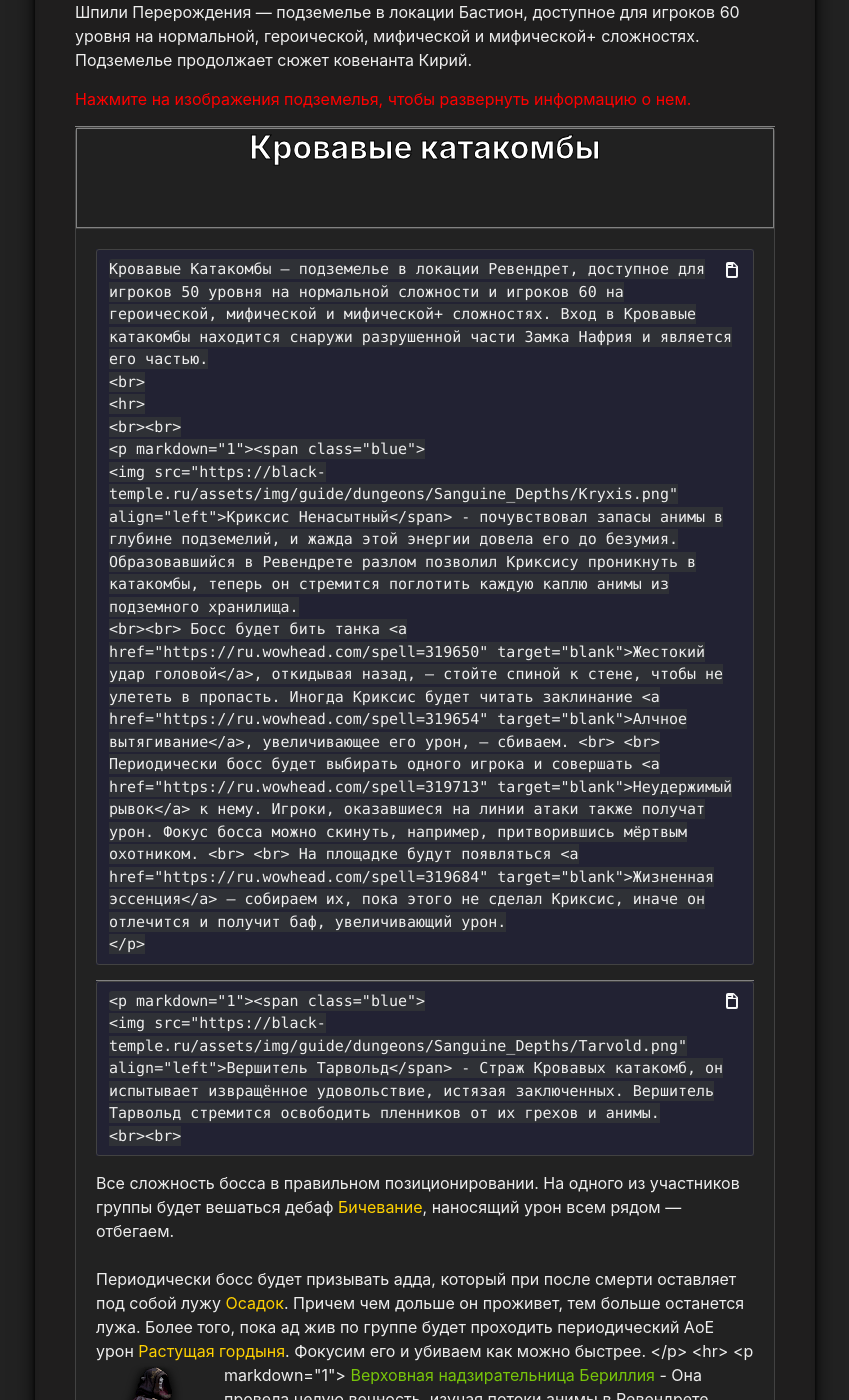
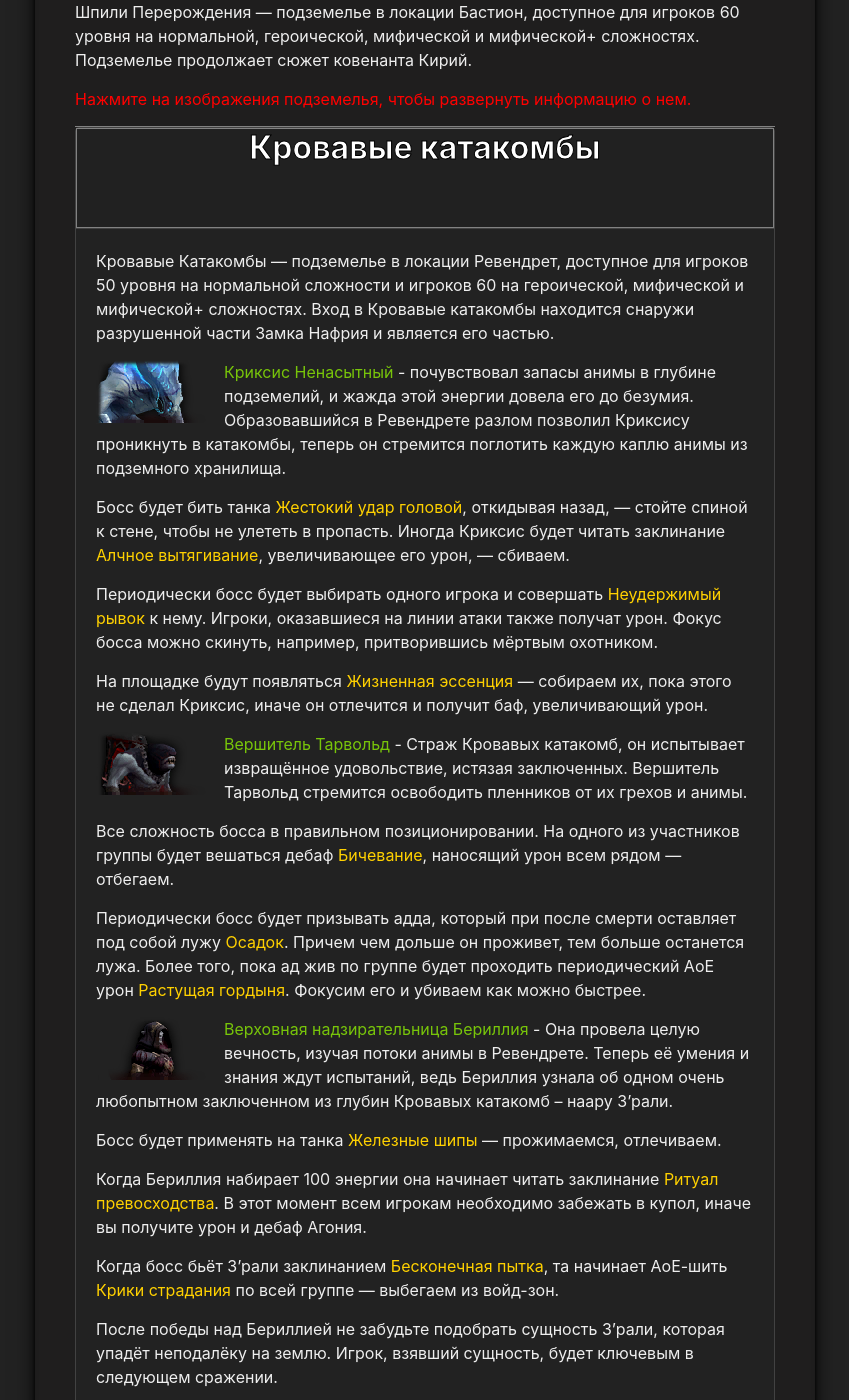
Before and after one commit to blacktempl/blacktempl.github.io, a Jekyll site: the page built from blog/_posts/2020-11-16-taktika-i-obzor-podzemelya.md, in a window 1280 px wide and 1400 px high, scrolled down 195 px. Shown: the whole window, without its empty margins (215-1064 px from the left). Built offline with Jekyll 4.4.1, drawn with Linux system fonts in a browser that asks for light colours; a script that is not in the unit is left out; comment, search, counter and statistics services are not loaded; some of the changed text lies outside the part shown.

Commit message:
Update 2020-11-16-taktika-i-obzor-podzemelya.md

```diff
--- a/blog/_posts/2020-11-16-taktika-i-obzor-podzemelya.md
+++ b/blog/_posts/2020-11-16-taktika-i-obzor-podzemelya.md
@@ -14,52 +14,14 @@ toc: true
 <p style="color:red">Нажмите на изображения подземелья, чтобы развернуть информацию о нем.</p>
 
 <hr>
-
 <div class="dungeon-accordion">
 <div id="accordion">
-    <div class="card">
-        <div class="card-header" id="Sanguine_Depths">
-            <div data-toggle="collapse" data-target="#Sanguine_Depths-collapse" aria-expanded="true" aria-controls="Sanguine_Depths-collapse" class="dungeon-header Sanguine_Depths"><h2>Кровавые катакомбы</h2></div>
-        </div>
-        <div id="Sanguine_Depths-collapse" class="collapse show" aria-labelledby="Sanguine_Depths" data-parent="#accordion">
-            <div class="card-body" markdown="1">
-			Кровавые Катакомбы — подземелье в локации Ревендрет, доступное для игроков 50 уровня на нормальной сложности и игроков 60 на героической, мифической и мифической+ сложностях. Вход в Кровавые катакомбы находится снаружи разрушенной части Замка Нафрия и является его частью.
-			<br>
-		<hr>
-		<br><br>
-                <p markdown="1"><span class="blue">
-				<img src="{{ site.url }}/assets/img/guide/dungeons/Sanguine_Depths/Kryxis.png" align="left">Криксис Ненасытный</span> - почувствовал запасы анимы в глубине подземелий, и жажда этой энергии довела его до безумия. Образовавшийся в Ревендрете разлом позволил Криксису проникнуть в катакомбы, теперь он стремится поглотить каждую каплю анимы из подземного хранилища.
-				<br><br>
-Босс будет бить танка {{ site.data.mplus.Vicious_Headbutt }}, откидывая назад, — стойте спиной к стене, чтобы не улететь в пропасть. Иногда Криксис будет читать заклинание {{ site.data.mplus.Hungering_Drain }}, увеличивающее его урон, — сбиваем.
-<br>
-<br>
-Периодически босс будет выбирать одного игрока и совершать {{ site.data.mplus.Juggernaut_Rush }} к нему. Игроки, оказавшиеся на линии атаки также получат урон. Фокус босса можно скинуть, например, притворившись мёртвым охотником.
-<br>
-<br>
-На площадке будут появляться {{ site.data.mplus.Living_Essence }} — собираем их, пока этого не сделал Криксис, иначе он отлечится и получит баф, увеличивающий урон.
-				</p>
-<hr>
-                <p markdown="1"><span class="blue">
-				<img src="{{ site.url }}/assets/img/guide/dungeons/Sanguine_Depths/Tarvold.png" align="left">Вершитель Тарвольд</span> - Страж Кровавых катакомб, он испытывает извращённое удовольствие, истязая заключенных. Вершитель Тарвольд стремится освободить пленников от их грехов и анимы.
-				<br><br>
-
-Все сложность босса в правильном позиционировании. На одного из участников группы будет вешаться дебаф {{ site.data.mplus.Castigate }}, наносящий урон всем рядом — отбегаем.
-<br><br>
-Периодически босс будет призывать адда, который при после смерти оставляет под собой лужу {{ site.data.mplus.Residue }}. Причем чем дольше он проживет, тем больше останется лужа. Более того, пока ад жив по группе будет проходить периодический АоЕ урон {{ site.data.mplus.Growing_Pride }}. Фокусим его и убиваем как можно быстрее.
-				</p>
-				<hr>
-                <p markdown="1"><span class="blue">
-				<img src="{{ site.url }}/assets/img/guide/dungeons/Sanguine_Depths/Beryllia.png" align="left">Верховная надзирательница Бериллия</span> - Она провела целую вечность, изучая потоки анимы в Ревендрете. Теперь её умения и знания ждут испытаний, ведь Бериллия узнала об одном очень любопытном заключенном из глубин Кровавых катакомб – наару З'рали.
-				<br><br>
-<hr>
-<div class="dungeon-accordion">
-  <div id="accordion">
-    <div class="card">
-        <div class="card-header" id="Sanguine_Depths">
-            <div data-toggle="collapse" data-target="#Sanguine_Depths-collapse" aria-expanded="true" aria-controls="Sanguine_Depths-collapse" class="dungeon-header Sanguine_Depths"><h2>Кровавые катакомбы</h2></div>
-        </div>
-        <div id="Sanguine_Depths-collapse" class="collapse show" aria-labelledby="Sanguine_Depths" data-parent="#accordion">
-          <div class="card-body" markdown="1">
+<div class="card">
+<div class="card-header" id="Sanguine_Depths">
+<div data-toggle="collapse" data-target="#Sanguine_Depths-collapse" aria-expanded="true" aria-controls="Sanguine_Depths-collapse" class="dungeon-header Sanguine_Depths"><h2>Кровавые катакомбы</h2></div>
+</div>
+<div id="Sanguine_Depths-collapse" class="collapse show" aria-labelledby="Sanguine_Depths" data-parent="#accordion">
+<div class="card-body" markdown="1">
 
 Кровавые Катакомбы — подземелье в локации Ревендрет, доступное для игроков 50 уровня на нормальной сложности и игроков 60 на героической, мифической и мифической+ сложностях. Вход в Кровавые катакомбы находится снаружи разрушенной части Замка Нафрия и является его частью.
 
```
